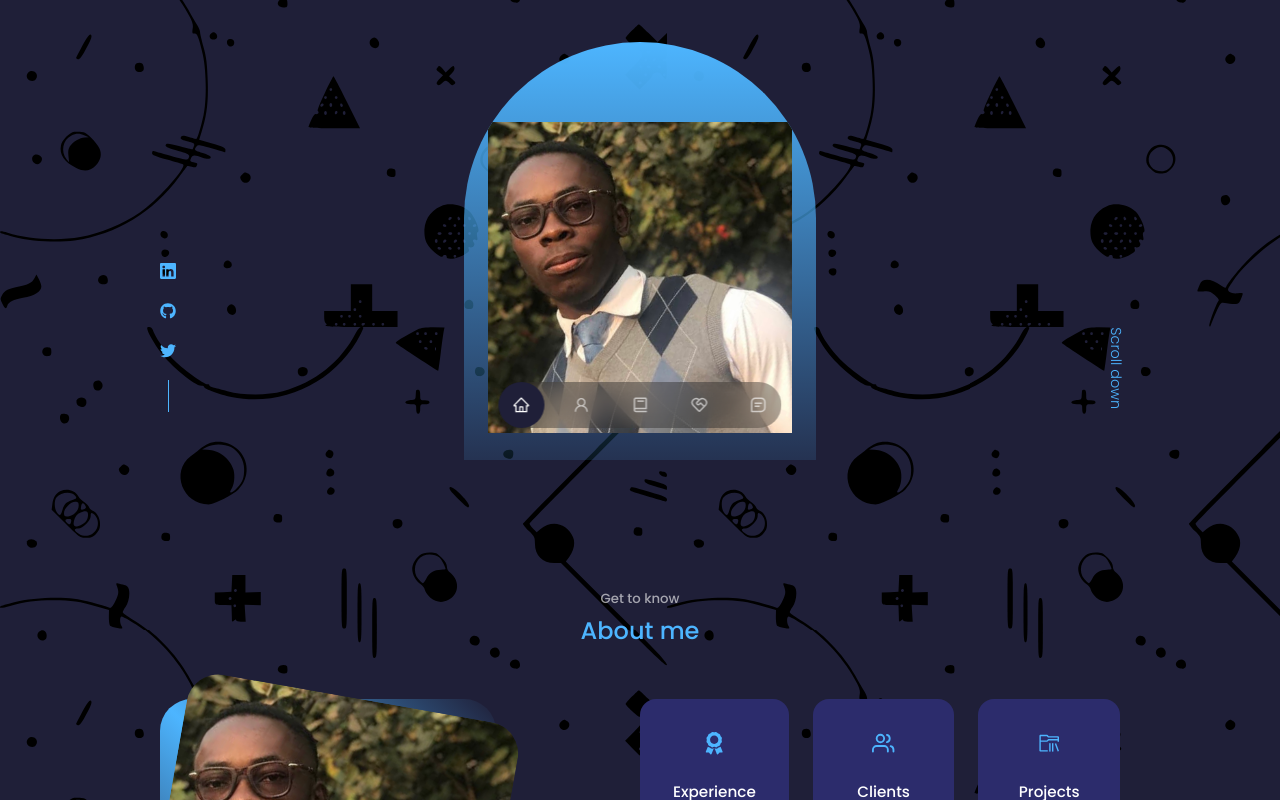
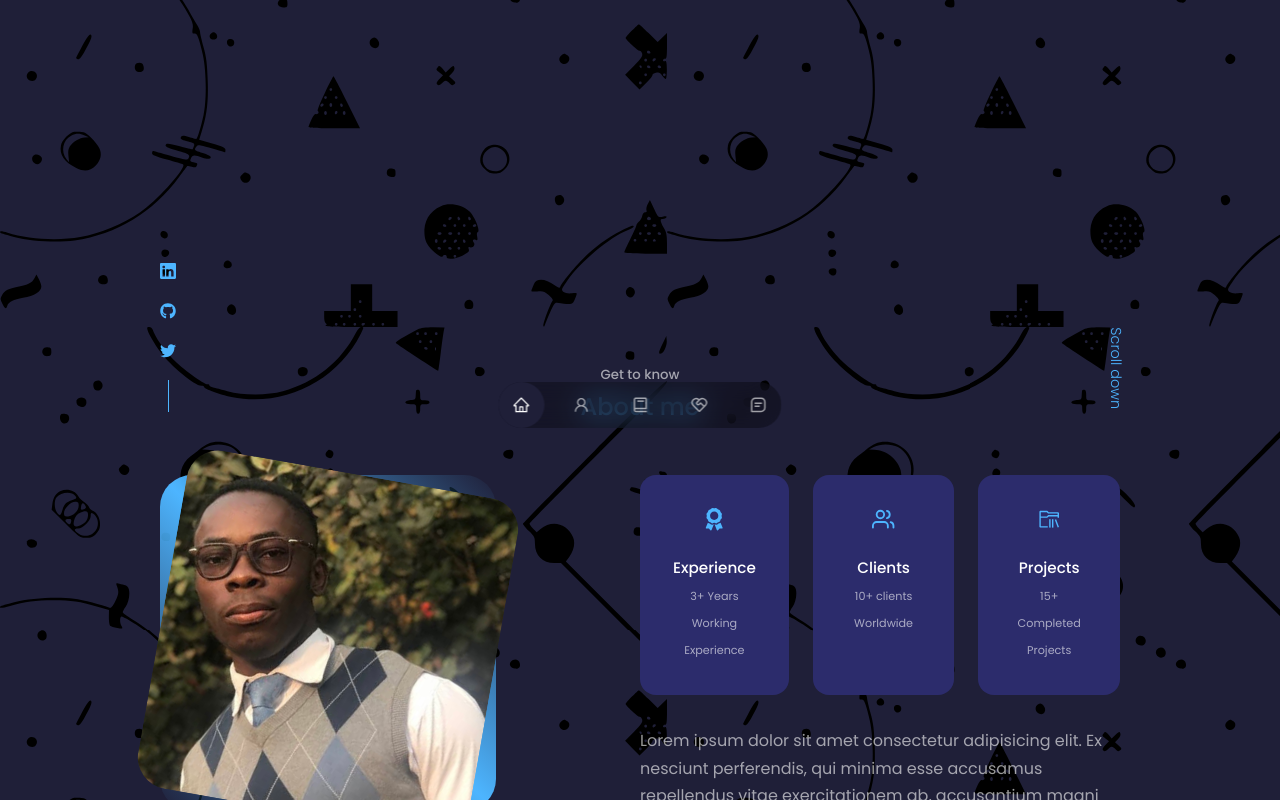
Before and after one commit to giftibe/portfolio, a React (Vite) app: page / in a window 1280 px wide. Shown: the part 340-1140 px from the top of the page. Built offline with nearby package versions, Linux system fonts and the light colour scheme.

Commit message:
feat: minor image changes

```diff
--- a/src/components/about/About.jsx
+++ b/src/components/about/About.jsx
@@ -8,7 +8,7 @@ import { FiUsers } from 'react-icons/fi'
 import { VscFolderLibrary } from 'react-icons/vsc'
 
 const About = () => {
-    return <section id='about'>
+    return <section id='about' className='about__section'>
         <h5>Get to know</h5>
         <h2>About me</h2>
 
--- a/src/components/about/about.css
+++ b/src/components/about/about.css
@@ -84,6 +84,10 @@
     }
 }
 
+.about__section {
+    margin-top: -6rem;
+}
+
 /* ============= MEDIA QUERIES (SMALL DEVICES) ================= */
 
 @media screen and (max-width: 600px) {
@@ -102,6 +106,6 @@
     }
 
     .about__content p {
-        margin: 1.5rem 0    ;
+        margin: 1.5rem 0;
     }
 }
--- a/src/components/header/Header.jsx
+++ b/src/components/header/Header.jsx
@@ -17,10 +17,6 @@ function Header() {
                 <h5 className='text-light'>Backend Developer</h5>
                 <Cta />
                 <HeaderSocials />
-
-                <div className="me">
-                    <img src={ME} alt="My image" />
-                </div>
                 <a href="#contact" className='scroll__down'>Scroll down</a>
             </div>
 
```
